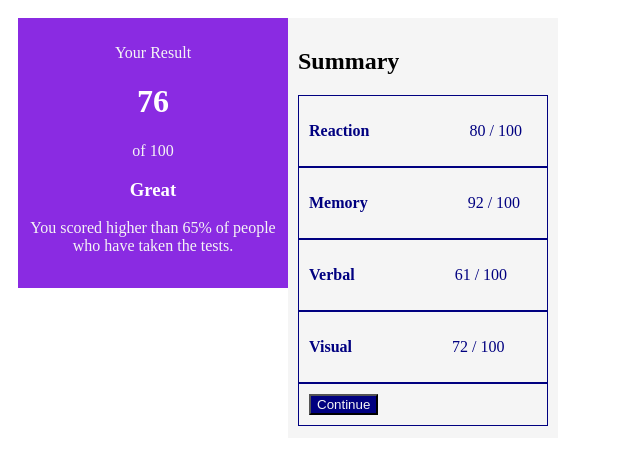
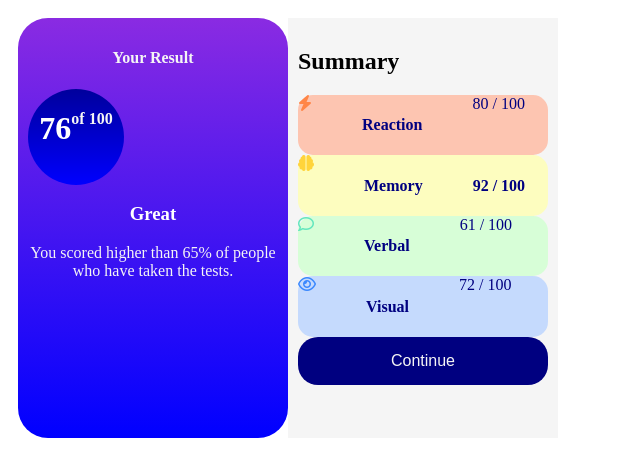
Before and after one commit to Xtrellah/media-screen-exercise, a plain HTML site: page index.html in a window 1280 px wide. Shown: the whole page, without its empty margins (0-640 px from the left). Drawn offline with Linux system fonts and the light colour scheme; files that its build step writes are made by us from their sources; files whose address does not match are found by name.

Commit message:
most up to date

```diff
--- a/index.html
+++ b/index.html
@@ -4,34 +4,49 @@
     <meta charset="UTF-8">
     <meta name="viewport" content="width=device-width, initial-scale=1.0">
     <link rel="stylesheet" href="/Users/ioacademy/Documents/media-screen-exercise/style.css">
+    <link rel="stylesheet" href="https://cdnjs.cloudflare.com/ajax/libs/font-awesome/6.4.0/css/all.min.css">
     <title>Document</title>
 </head>
 <body>
     <div class="container">
         <div class="top">
-            <p>Your Result</p>
-            <h1>76</h1>
-            <p>of 100</p>
+            <h4>Your Result</h4>
+            <div class="circle">
+                <h1>76</h1>
+                <h4>of 100</h4>
+            </div>
             <h3>Great</h3>
             <p>You scored higher than 65% of people who have taken the tests.</p>
         </div>
         <div class="bottom">
             <h2>Summary</h2>
-            <div class="box">
-                <p class="bold">Reaction</p>
-                <p>80 / 100</p>
+            <div class="reaction">
+                <div class="left">
+                    <i class="fa-solid fa-bolt" style="color: #ff8647;"></i>
+                    <h4 class="bold">Reaction</h4>
+                </div>
+                <span class="score">80 / 100</span>
             </div>
-            <div class="Memory">
-                <p class="bold">Memory</p>
-                <p>92 / 100</p>
+            <div class="memory">
+                <div>
+                    <i class="fa-solid fa-brain" style="color: #FFD43B;"></i>
+                    <h4 class="bold">Memory</h4>
+                </div>
+                <h4>92 / 100</h4>
             </div>
-            <div class="Verbal">
-                <p class="bold">Verbal</p>
-                <p>61 / 100</p>
+            <div class="verbal">
+                <div>
+                    <i class="fa-regular fa-comment" style="color: #63E6BE;"></i>
+                    <h4 class="bold">Verbal</h4>
+                </div>
+                <span>61 / 100</span>
             </div>
-            <div class="Visual">
-                <p class="bold">Visual</h4p>
-                <p>72 / 100</p>
+            <div class="visual">
+                <div>
+                    <i class="fa-regular fa-eye" style="color: #3a88fe;"></i>
+                    <h4 class="bold">Visual</h4>
+                </div>
+                <span>72 / 100</span>
             </div>
             <div>
                 <button>Continue</button>
--- a/style.css
+++ b/style.css
@@ -1,16 +1,15 @@
 .container {
     padding: 10px;
     display: flex;
-    flex-direction: row;
-
+    /* flex-direction: column; */
     align-content: center;
 }
 .top {
-    background: blueviolet;
+    background-image: linear-gradient(blueviolet, blue);
     padding: 10px;
     width: 250px;
-    height: 250px;
-
+    height: 400px;
+    border-radius: 30px;
 }
 .top h1 {
     color: white;
@@ -20,9 +19,22 @@
     color: white;
     text-align: center;
 }
+.top h4 {
+    color: whitesmoke;
+    text-align: center;
+}
 .top p {
     color: whitesmoke;
     text-align: center;
+}
+.circle {
+    background-image: linear-gradient(rgb(0, 0, 156), blue);
+    border-radius: 50%;
+    display: flex;
+    justify-content: center;
+    align-items: stretch;
+    width: 6em;
+    height: 6em;
 }
 
 .bottom {
@@ -30,25 +42,41 @@
     padding: 10px;
     width: 250px;
     height: 400px;
-
-
 }
 
 .bottom div {
     color: navy;
-    border: 1px, solid navy;
     height: auto;
     width: auto;
-    padding: 10px;
-    gap: 100px;
+
+    gap: 50px;
     display: flex;
     flex-direction: row;
-    flex-wrap: wrap;
+    flex-wrap: nowrap;
 
 }
-.bottom div p {
-    text-align: stretch;
+
+.score {
+    text-align: end;
 }
+
+.reaction {
+    background-color: rgba(255, 186, 161, 0.801);
+    border-radius: 15px;
+}
+.memory {
+    background-color: rgba(255, 255, 177, 0.798);
+    border-radius: 15px;
+}
+.verbal {
+    background-color: rgba(212, 255, 212, 0.889);
+    border-radius: 15px;
+}
+.visual {
+    background-color: rgba(186, 212, 255, 0.808);
+    border-radius: 15px;
+}
+
 
 
 
@@ -59,9 +87,8 @@
         flex-wrap: wrap;
     }
 
-    .item {
-        background: wheat;
-        width: auto;
+    .top {
+        height: 250px;
     }
 }
 
@@ -75,4 +102,9 @@
 button {
     background: navy;
     color: whitesmoke;
+    border-radius: 20px;
+    width: 100%;
+    border: none;
+    padding: 15px 32px;
+    font-size: 16px;
 }
```
